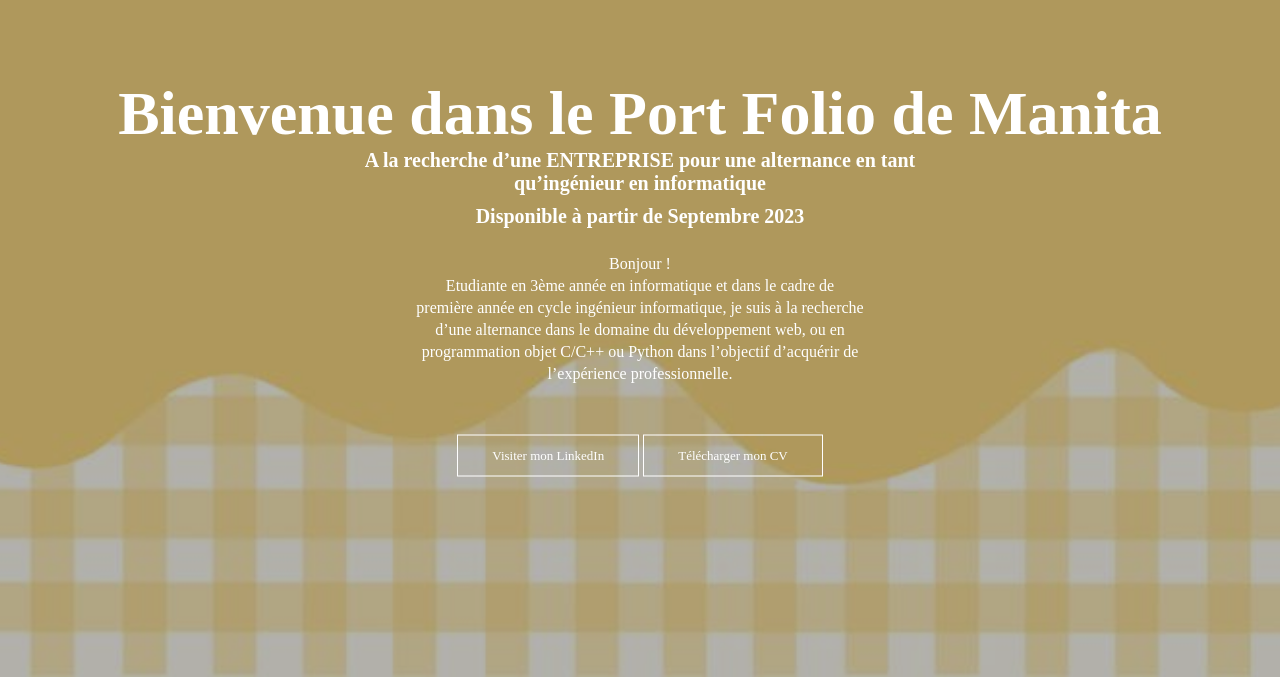
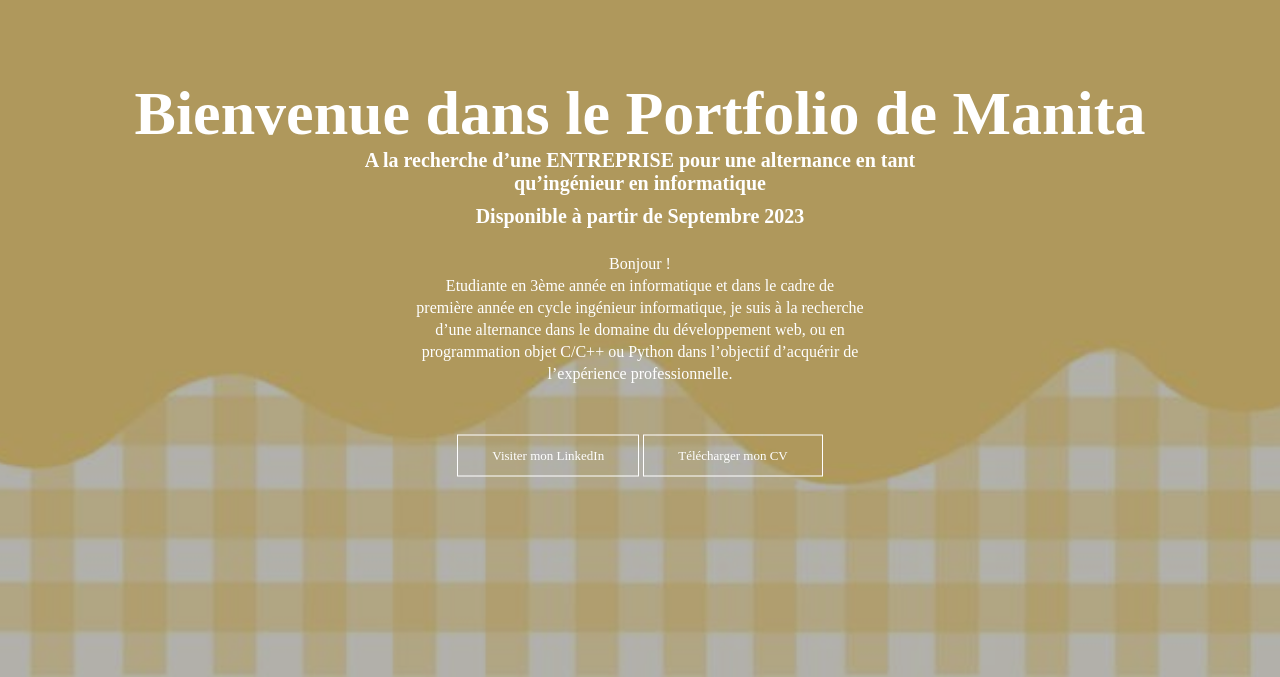
Before and after one commit to Joceima/Mao, a plain HTML site: page index.html in a window 1280 px wide. Shown: the part 123-800 px from the top of the page. Drawn offline with Linux system fonts and the light colour scheme.

Commit message:
Update index.html
correction orthographes

```diff
--- a/index.html
+++ b/index.html
@@ -2,7 +2,7 @@
 <html>
 <head>
     <meta name="viewport" content="width=device-width, initial-scale=1">
-    <title>Port Folio de Manita</title>
+    <title>PortFolio de Manita</title>
     <link rel="stylesheet" href="style.css">
     <link rel="preconnect" href="https://fonts.googleapis.com">
     <link rel="preconnect" href="https://fonts.gstatic.com" crossorigin>
@@ -27,7 +27,7 @@
             </div>
         </nav>
         <div class="text-box">
-            <h1>Bienvenue dans le Port Folio de Manita</h1>
+            <h1>Bienvenue dans le Portfolio de Manita</h1>
             <h2>A la recherche d’une ENTREPRISE pour une alternance en tant <br> qu’ingénieur en informatique</h2>
             <h3>Disponible à partir de Septembre 2023</h3>
             <p>Bonjour ! <br>
```
